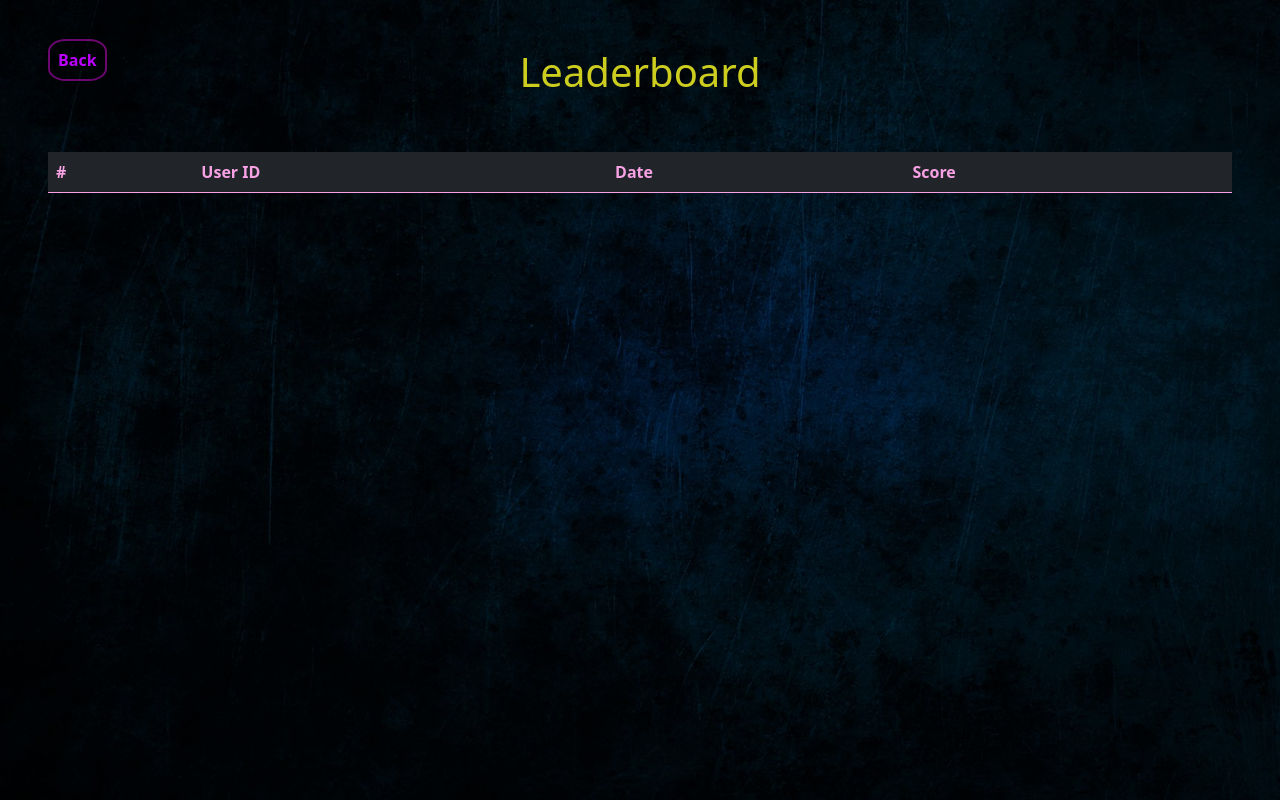
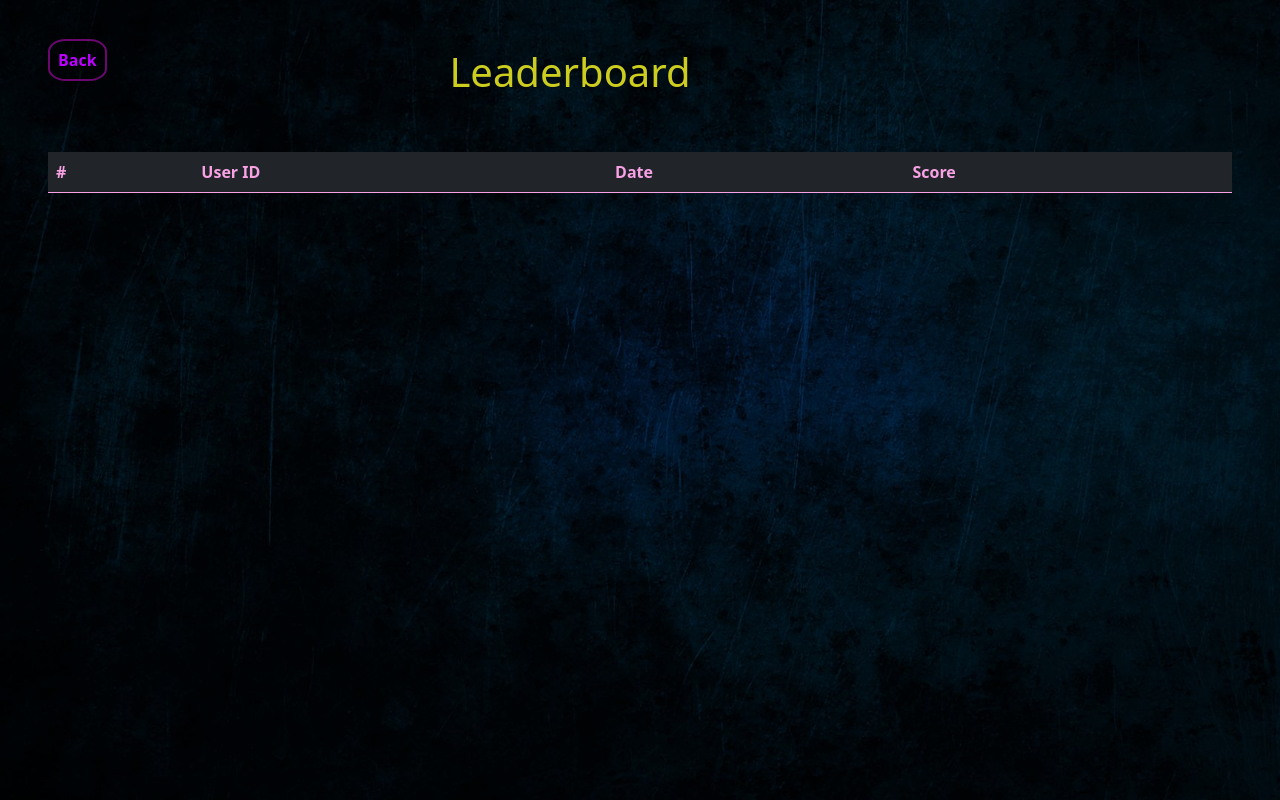
Before and after one commit to wilsenw/scoreboard, a plain HTML site: page leaderboard.html in a window 1280 px wide. Drawn offline with nearby package versions, Linux system fonts and the light colour scheme; no server answers.

Commit message:
Update leaderboard.html

```diff
--- a/leaderboard.html
+++ b/leaderboard.html
@@ -9,13 +9,12 @@
     <link rel="stylesheet" href="styles/leaderboard.css">
 </head>
 
-<body>
-    <div class="home bg-dark">
-        <div class="position-absolute top-0 start-0 m-5">
+<body class="home" style="background-color:black">
+    <div class="position-absolute top-0 start-0 my-5 mx-md-5 mx-3">
         <a href="index.html">Back</a>
     </div>
     <div class="mask" style="background-color: rgba(0, 0, 0, 0.2); height: 100vh; width: 100vw;">
-            <div class="container pt-5 text-center" style="width: 100vw;">
+        <div class="container pt-5 text-center ms-md-0 ms-3" style="width: 100vw;">
             <h1>Leaderboard</h1>
         </div>
         <div class="d-flex align-items-center justify-content-center px-3 px-lg-5 px-xl-5">
@@ -36,7 +35,6 @@
 
         <script src="leaderboard.js"></script>
     </div>
-    </div>
     <script src="https://cdn.jsdelivr.net/npm/bootstrap@5.0.2/dist/js/bootstrap.bundle.min.js"
         integrity="sha384-MrcW6ZMFYlzcLA8Nl+NtUVF0sA7MsXsP1UyJoMp4YLEuNSfAP+JcXn/tWtIaxVXM"
         crossorigin="anonymous"></script>
```
Lines whose indentation alone changed are shown as unchanged.
